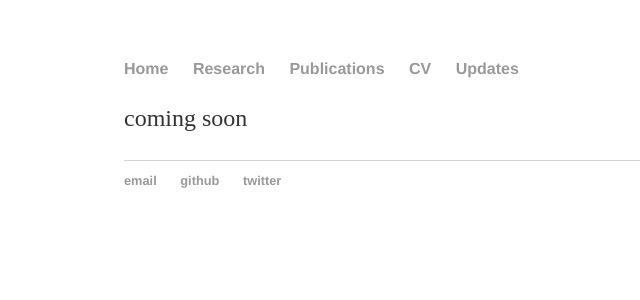
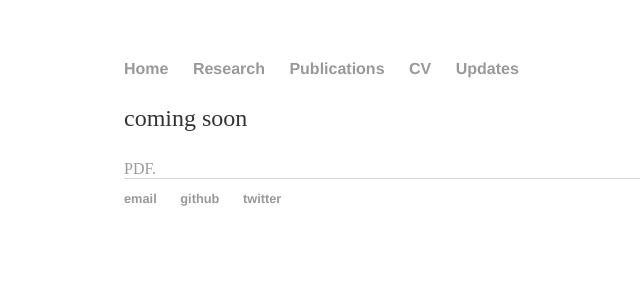
Before and after one commit to mpoterek/mpoterek.github.io, a Jekyll site: the page built from cv/index.html, in a window 1280 px wide. Shown: the top 300 px of the page, without its empty margins (68-708 px from the left). Built offline with Jekyll 4.4.1, drawn with Linux system fonts in a browser that asks for light colours.

Commit message:
Update index.html

```diff
--- a/cv/index.html
+++ b/cv/index.html
@@ -4,4 +4,5 @@ title: Marya Poterek
 ---
 <div class="cv">
 	<p>coming soon</p>
+	<a href="username.github.io/cv/cv_website.pdf" target="_blank">PDF.</a>
 </div>
```
